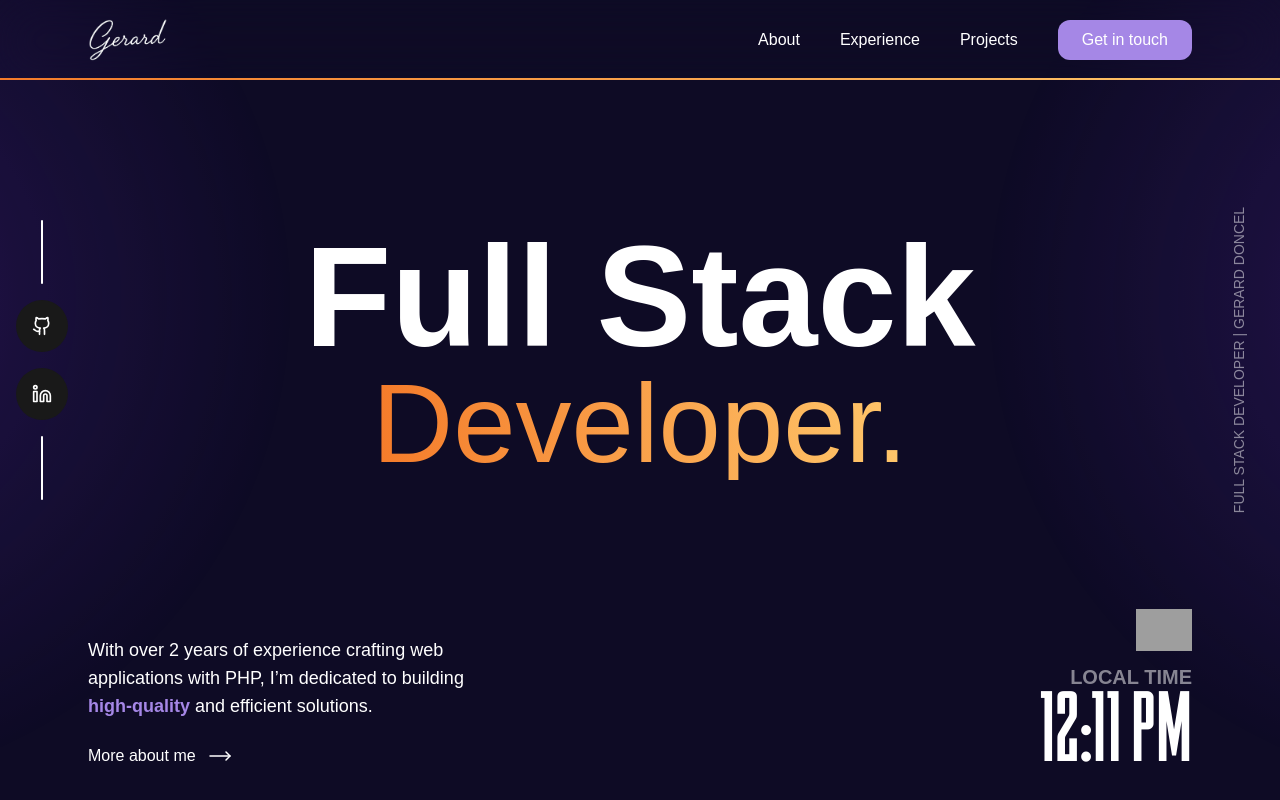
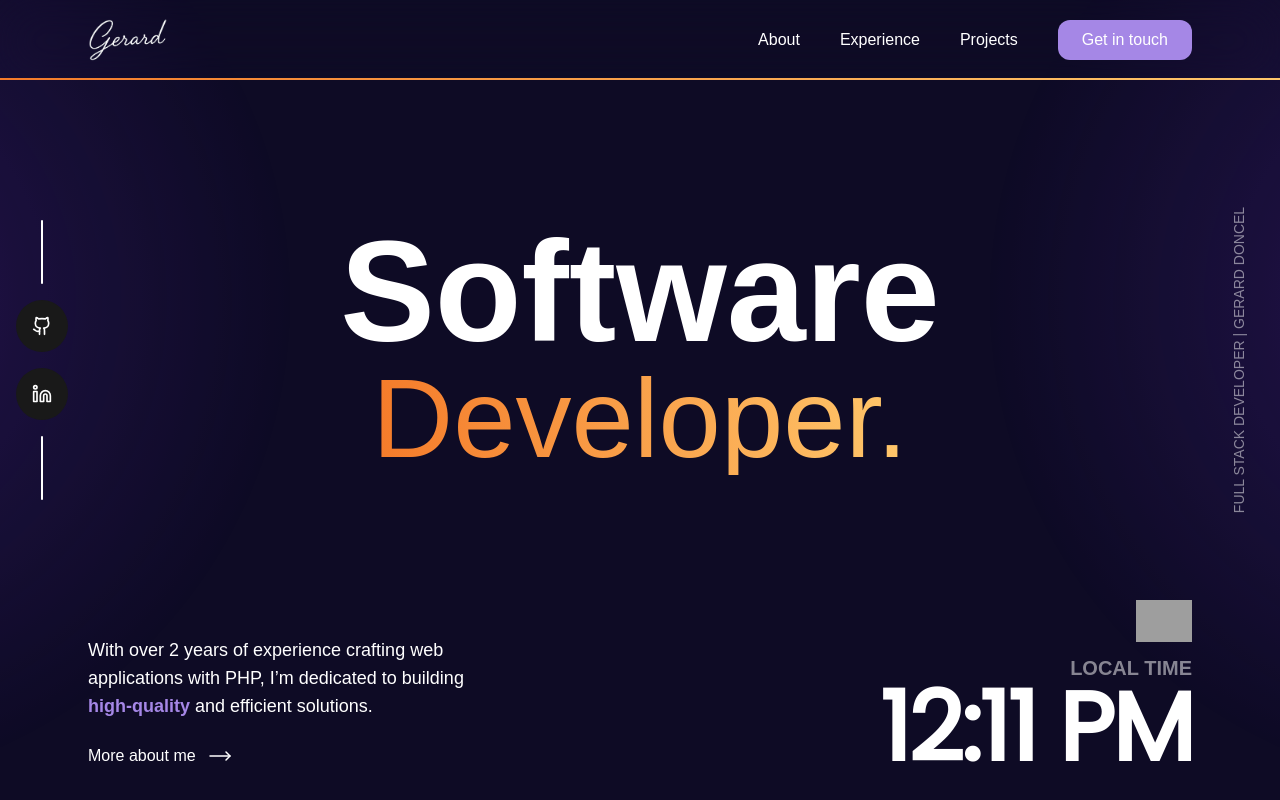
Before and after one commit to umigam3/personal-portfolio-v2, a Next.js app: page / in a window 1280 px wide. Shown: the top 800 px of the page. Built offline with nearby package versions, Linux system fonts and the light colour scheme; grey boxes are pictures that could not be loaded.

Commit message:
add poppins and small changes

```diff
--- a/package.json
+++ b/package.json
@@ -11,6 +11,7 @@
   "dependencies": {
     "@fontsource-variable/onest": "^5.1.0",
     "@fontsource-variable/roboto-condensed": "^5.2.5",
+    "@fontsource/poppins": "^5.2.5",
     "cobe": "^0.6.3",
     "framer-motion": "^12.9.2",
     "lenis": "^1.1.20",
--- a/src/app/layout.tsx
+++ b/src/app/layout.tsx
@@ -2,6 +2,7 @@ import type { Metadata } from "next";
 import "@styles/globals.css";
 import "@fontsource-variable/onest";
 import "@fontsource-variable/roboto-condensed";
+import "@fontsource/poppins";
 import Header from "@components/Header";
 import Cursor from "@components/Cursor";
 import SmoothScrolling from "@providers/SmoothScrolling";
--- a/src/components/hero/Hero.tsx
+++ b/src/components/hero/Hero.tsx
@@ -11,7 +11,7 @@ export default function Hero() {
     >
       <div className="flex flex-col items-start md:items-center md:justify-center md:h-[80%]">
         <h1 className="text-6xl sm:text-[96px] lg:text-[142px] font-semibold leading-none whitespace-nowrap">
-          Full Stack
+          Software
         </h1>
         <h2 className="text-4xl sm:text-[68px] lg:text-[112px] font-medium leading-none bg-gradient-to-r from-[#F47B2A] to-[#FFC76B] inline-block text-transparent bg-clip-text">
           Developer.
--- a/src/components/hero/Time.tsx
+++ b/src/components/hero/Time.tsx
@@ -4,12 +4,11 @@ type Props = {
 
 const Time = ({ time }: Props) => {
   return (
-    <span className="text-[96px] leading-3 tabular-nums font-delirium uppercase -mb-6">
+    <span className="text-[96px] leading-3 tabular-nums font-poppins uppercase -mb-6 tracking-tight font-semibold">
       {time
         .toLocaleTimeString(undefined, {
           hour: "2-digit",
           minute: "2-digit",
-          hour12: true,
         })
         .replace(/\./g, "")}
     </span>
--- a/tailwind.config.ts
+++ b/tailwind.config.ts
@@ -11,6 +11,7 @@ export default {
       fontFamily: {
         delirium: ["Delirium", "sans-serif"],
         roboto: ["Roboto Condensed", "sans-serif"],
+        poppins: ["Poppins", "sans-serif"],
       },
       colors: {
         primary: "#A587E6",
```
Also changed, not shown: 1 other file (tests, documents, lock files or other folders).
